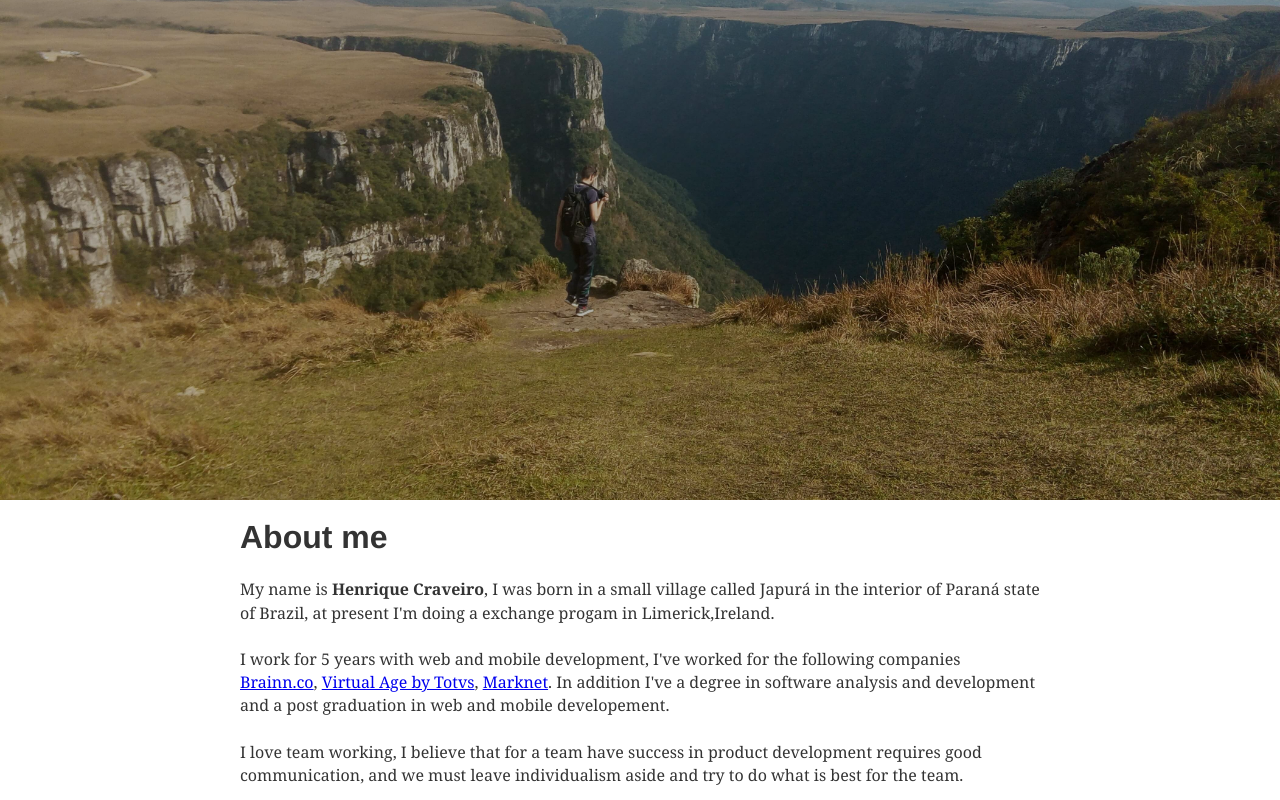
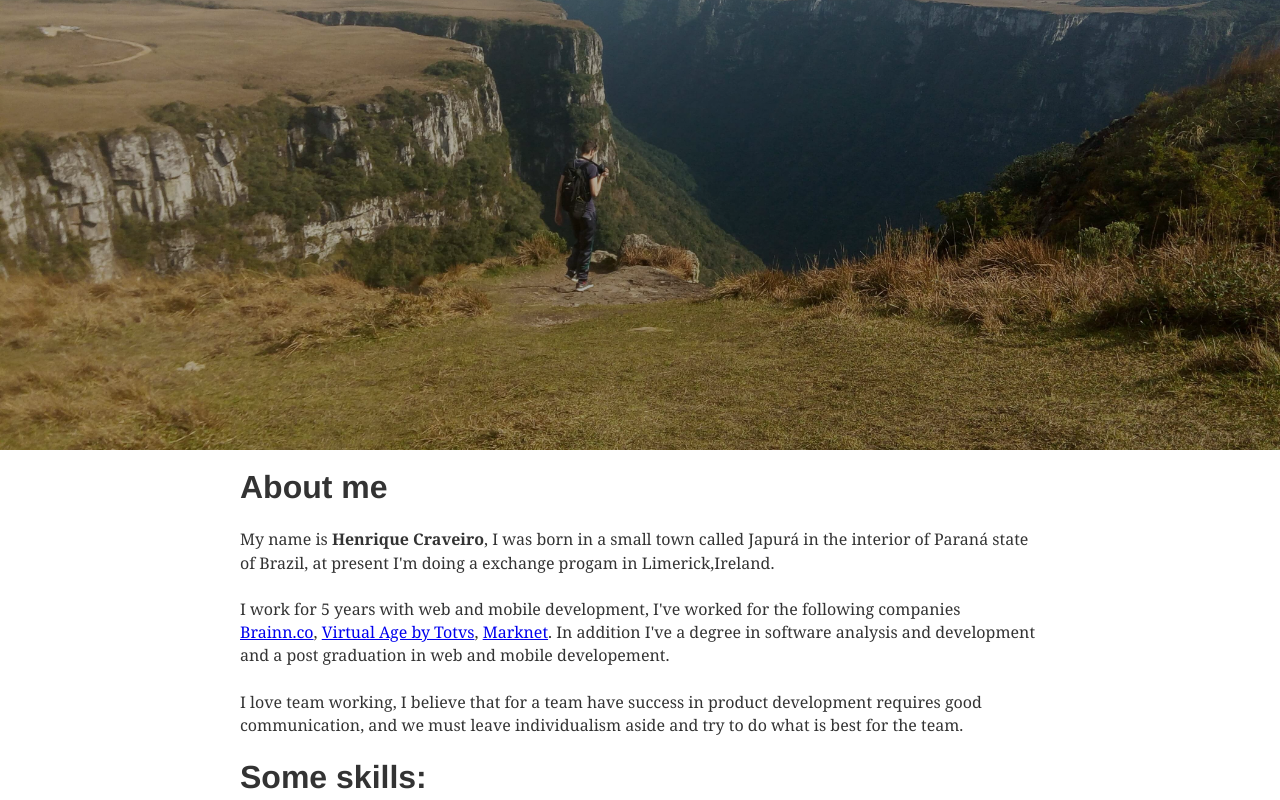
Before and after one commit to hocraveiro/hocraveiro.github.io, a Gatsby site: page /about in a window 1280 px wide. Shown: the top 800 px of the page. Built offline with nearby package versions, Linux system fonts and the light colour scheme; Gatsby itself is replaced by a stand-in of ours; some packages are replaced by stand-ins of ours.

Commit message:
fix about text and background size

```diff
--- a/src/components/sectionbackground/index.module.css
+++ b/src/components/sectionbackground/index.module.css
@@ -4,7 +4,7 @@
   background-size: cover;
   align-items: center;
   display: flex;
-  height: 500px;
+  height: 450px;
 }
 
 .sectionbackground h1, .sectionbackground h2{
--- a/src/pages/about/index.md
+++ b/src/pages/about/index.md
@@ -1,6 +1,6 @@
 # About me
 
-My name is **Henrique Craveiro**, I was born in a small village called Japurá in the interior of Paraná state of Brazil, at present I'm doing a exchange progam in Limerick,Ireland.
+My name is **Henrique Craveiro**, I was born in a small town called Japurá in the interior of Paraná state of Brazil, at present I'm doing a exchange progam in Limerick,Ireland.
 
 I work for 5 years with web and mobile development, I've worked for the following companies [Brainn.co](https://brainn.co/),  [Virtual Age by Totvs](http://virtualage.com.br/), [Marknet](http://www.marknet.com.br/). In addition I've a degree in software analysis and development and a post graduation in web and mobile developement.
 
```
